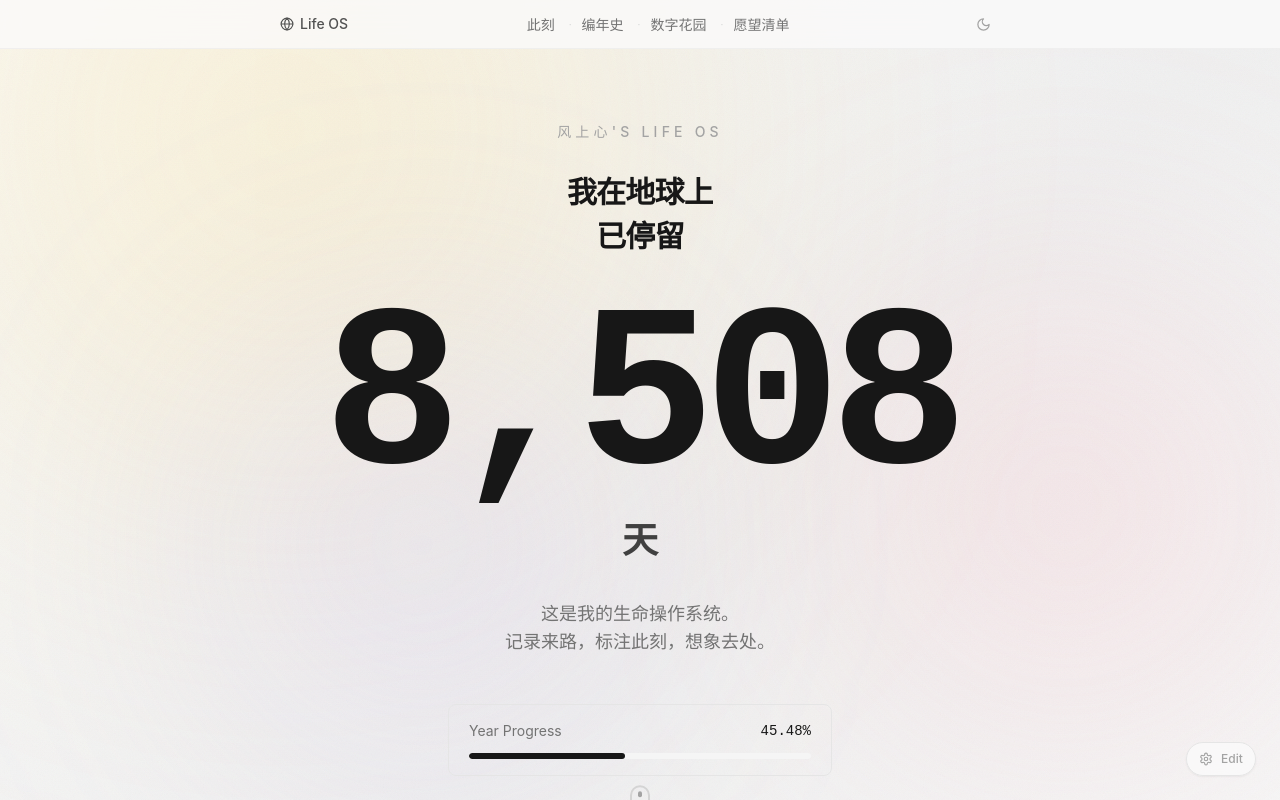
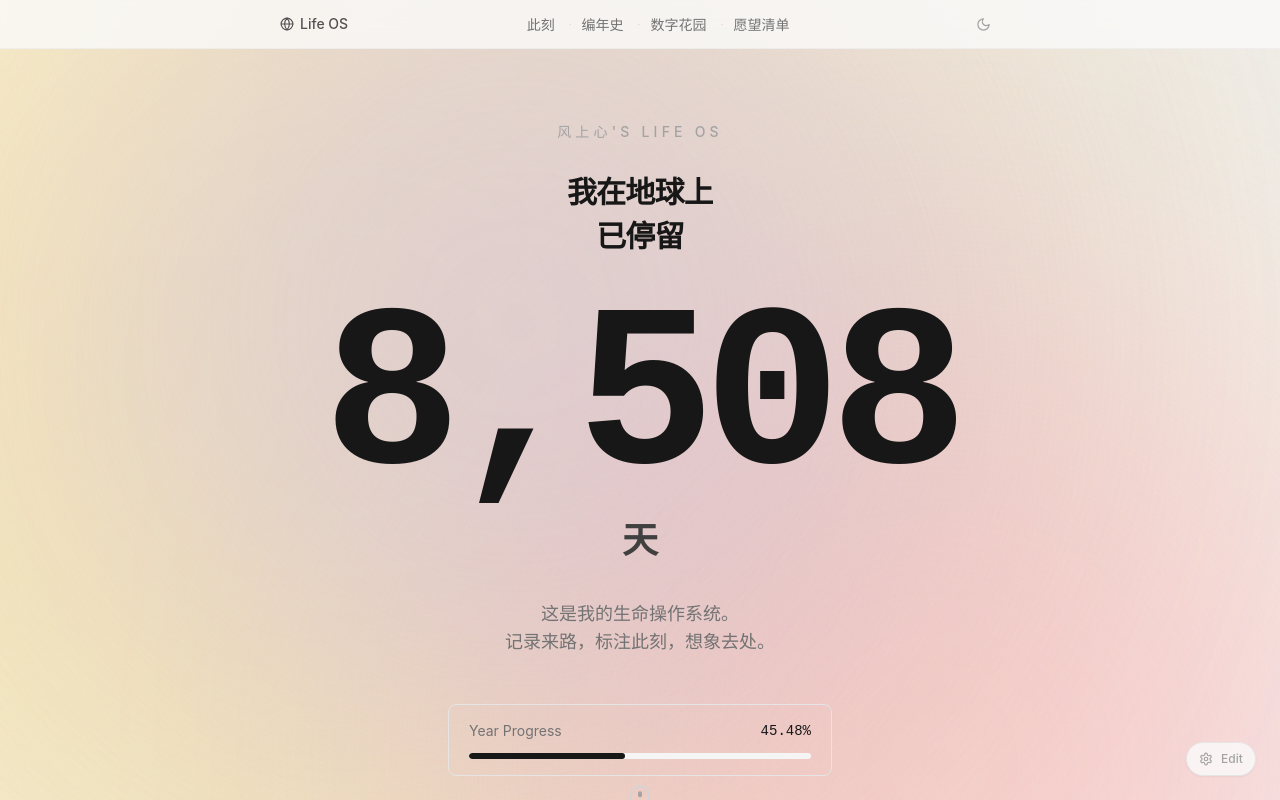
Before and after one commit to veragale/my-life-os, a Next.js app: page / in a window 1280 px wide. Shown: the top 800 px of the page. Built offline with nearby package versions, Linux system fonts and the light colour scheme.

Commit message:
site update

```diff
--- a/src/components/AnimatedBackground.tsx
+++ b/src/components/AnimatedBackground.tsx
@@ -2,7 +2,7 @@
  * Awwwards 风格复合背景
  *
  * 三层：
- *   1. 2-3 个超大模糊彩色圆团，缓慢漂移 + 呼吸（z-0）
+ *   1. 3 个超大模糊彩色圆团，缓慢漂移 + 呼吸（z-0）
  *   2. 全屏胶片噪点纹理，轻微闪烁（z-[1]）
  *
  * 完美兼容 Dark/Light 模式，所有层 pointer-events: none
@@ -13,19 +13,19 @@ export default function AnimatedBackground() {
     <div className="fixed inset-0 overflow-hidden pointer-events-none" aria-hidden>
       {/* ── 圆团 1：琥珀 / 深紫 ──────────────────────── */}
       <div
-        className="bg-orb absolute w-[60vw] h-[60vw] sm:w-[50vw] sm:h-[50vw]
-                   rounded-full blur-[120px] sm:blur-[160px]
-                   bg-amber-300/20 dark:bg-violet-700/25
-                   -top-[20%] -left-[10%]"
+        className="bg-orb absolute w-[120vw] h-[120vw] sm:w-[100vw] sm:h-[100vw]
+                   rounded-full blur-[140px] sm:blur-[180px]
+                   bg-amber-300/40 dark:bg-violet-700/40
+                   -top-[30%] -left-[30%]"
         style={{ animation: "drift-1 28s ease-in-out infinite" }}
       />
 
       {/* ── 圆团 2：玫瑰 / 靛蓝 ──────────────────────── */}
       <div
-        className="bg-orb absolute w-[50vw] h-[50vw] sm:w-[40vw] sm:h-[40vw]
-                   rounded-full blur-[100px] sm:blur-[140px]
-                   bg-rose-300/15 dark:bg-indigo-800/20
-                   top-[40%] -right-[10%]"
+        className="bg-orb absolute w-[100vw] h-[100vw] sm:w-[80vw] sm:h-[80vw]
+                   rounded-full blur-[130px] sm:blur-[160px]
+                   bg-rose-300/40 dark:bg-indigo-800/40
+                   top-[40%] -right-[20%]"
         style={{
           animation: "drift-2 32s ease-in-out infinite",
           animationDelay: "-8s",
@@ -34,10 +34,10 @@ export default function AnimatedBackground() {
 
       {/* ── 圆团 3：紫罗兰 / 琥珀 ────────────────────── */}
       <div
-        className="bg-orb absolute w-[40vw] h-[40vw] sm:w-[35vw] sm:h-[35vw]
-                   rounded-full blur-[90px] sm:blur-[120px]
-                   bg-violet-300/15 dark:bg-amber-800/15
-                   bottom-[10%] left-[20%]"
+        className="bg-orb absolute w-[80vw] h-[80vw] sm:w-[70vw] sm:h-[70vw]
+                   rounded-full blur-[120px] sm:blur-[140px]
+                   bg-violet-300/40 dark:bg-amber-800/40
+                   bottom-[10%] left-[10%]"
         style={{
           animation: "drift-3 35s ease-in-out infinite",
           animationDelay: "-16s",
```
